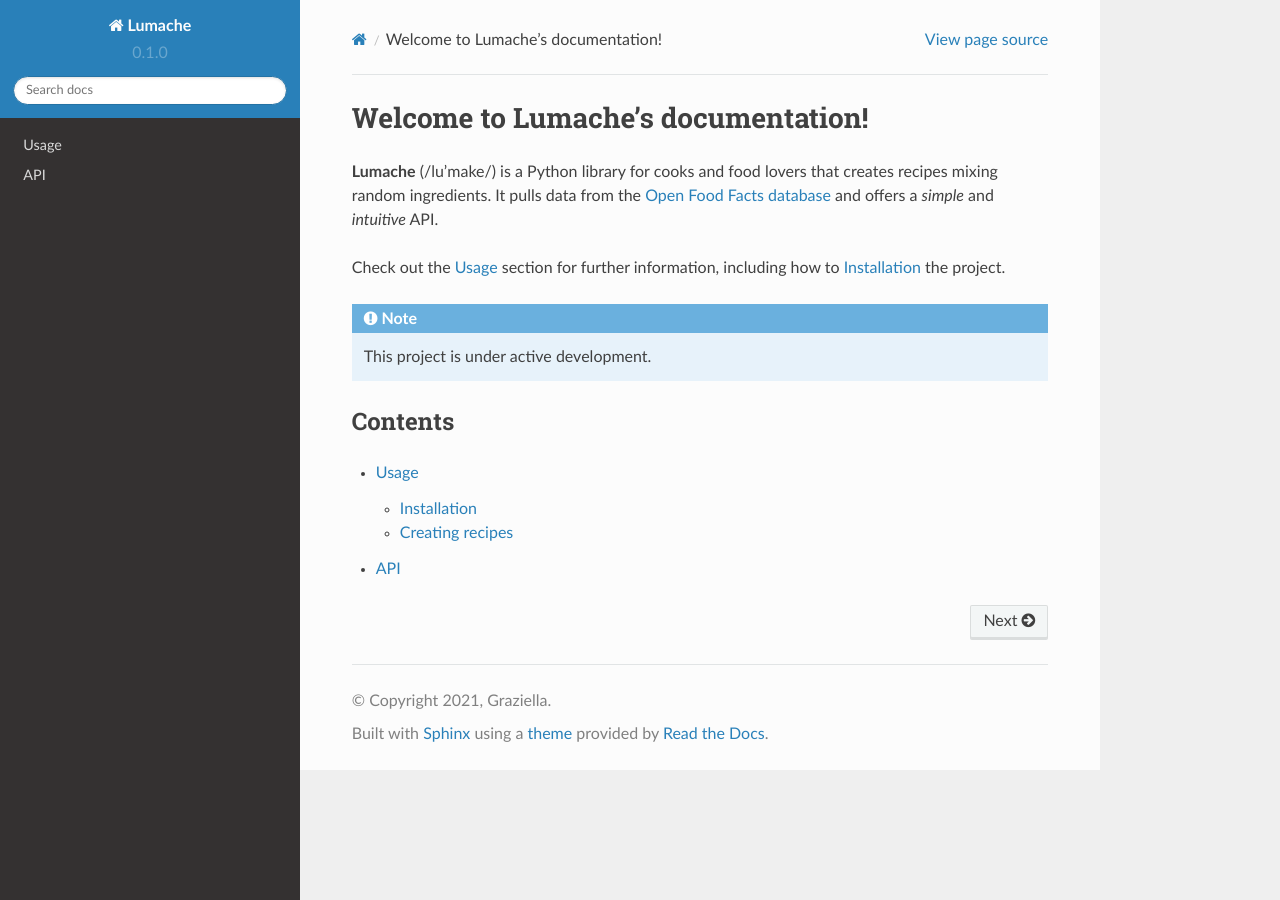
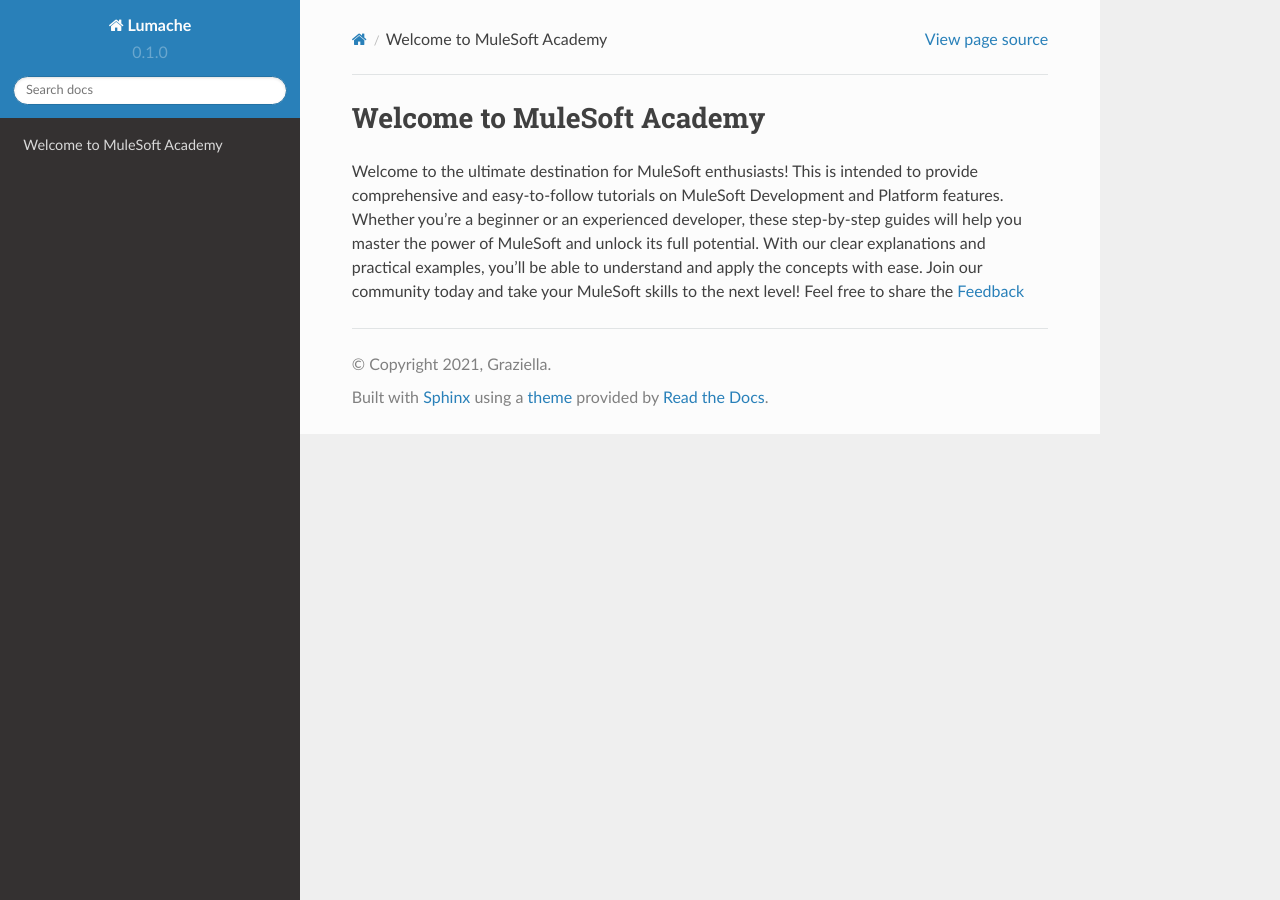
Before and after one commit to yadavsachin600/mulesoft-academy, a Sphinx documentation site: the page built from docs/source/index.rst, in a window 1280 px wide. Built offline with Sphinx 7.4.7 and the Read the Docs theme 2.0.0, drawn with Linux system fonts in a browser that asks for light colours.

Commit message:
Updated index.rst
Add content related to MuleSoft

```diff
--- a/docs/source/index.rst
+++ b/docs/source/index.rst
@@ -1,22 +1,4 @@
-Welcome to Lumache's documentation!
+Welcome to MuleSoft Academy
 ===================================
 
-**Lumache** (/lu'make/) is a Python library for cooks and food lovers
-that creates recipes mixing random ingredients.
-It pulls data from the `Open Food Facts database <https://world.openfoodfacts.org/>`_
-and offers a *simple* and *intuitive* API.
-
-Check out the :doc:`usage` section for further information, including
-how to :ref:`installation` the project.
-
-.. note::
-
-   This project is under active development.
-
-Contents
---------
-
-.. toctree::
-
-   usage
-   api
+Welcome to the ultimate destination for MuleSoft enthusiasts! This is intended to provide comprehensive and easy-to-follow tutorials on MuleSoft Development and Platform features. Whether you're a beginner or an experienced developer, these step-by-step guides will help you master the power of MuleSoft and unlock its full potential. With our clear explanations and practical examples, you'll be able to understand and apply the concepts with ease. Join our community today and take your MuleSoft skills to the next level! Feel free to share the `Feedback <mailto:sachin.online001@gmail.com/>`_
```
